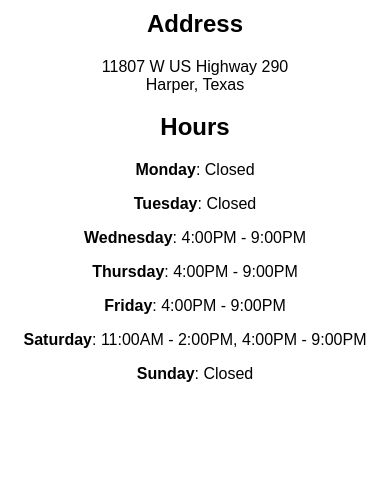
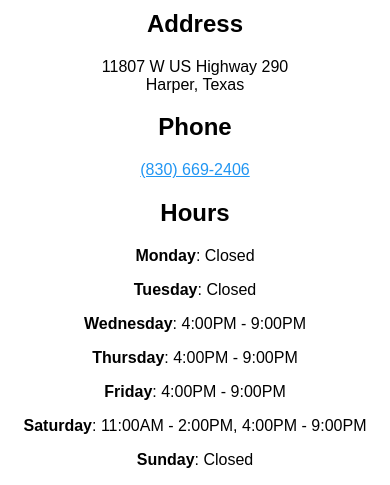
Before and after one commit to adamgiese/elgallo, a plain HTML site: page index.html in a window 390 px wide. Shown: the part 433-918 px from the top of the page. Before the commit the page ends 844 px from the top, so only its background shows below. Drawn offline with Linux system fonts and the light colour scheme.

Commit message:
Add phone number

```diff
--- a/index.html
+++ b/index.html
@@ -18,6 +18,10 @@
           Harper, Texas
         </address>
       </div>
+      <div class="phone">
+        <h2>Phone</h2>
+        <a href="tel:8306692406">(830) 669-2406</a>
+      </div>
       <div class="hours">
         <h2>Hours</h2>
         <ul>
--- a/style.css
+++ b/style.css
@@ -6,6 +6,10 @@ img {
   max-width: 100%;
   height: auto;
   display: block;
+}
+
+a {
+  color: #2196f3;
 }
 
 /* Site Header */
@@ -26,6 +30,11 @@ img {
   font-style: normal;
 }
 
+/* phone */
+.phone {
+  text-align: center;
+}
+
 /* Hours */
 .hours {
   text-align: center;
```
